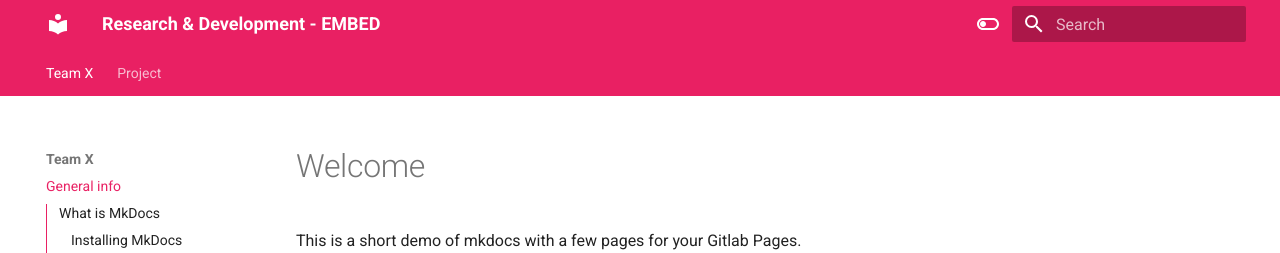
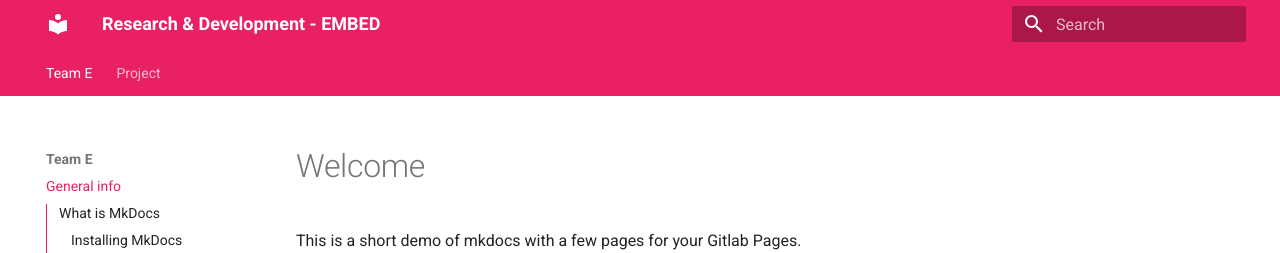
Before and after one commit to michielskobe/rnd-final-project, an MkDocs documentation site: the page built from docs/index.md, in a window 1280 px wide and 900 px high. Shown: the top 253 px of the window. Built offline with MkDocs 1.6.1 and Material for MkDocs 9.7.7, drawn with Linux system fonts in a browser that asks for light colours; nearby versions of some CDN libraries; library files that are not in the unit come from our copies.

Commit message:
Set mkdocs to the right team letter

```diff
--- a/mkdocs.yml
+++ b/mkdocs.yml
@@ -15,15 +15,9 @@
   language: en
   palette:
     - scheme: default
-      toggle:
-        icon: material/toggle-switch-off-outline
-        name: Switch to dark mode
       primary: pink
       accent: purple
     - scheme: slate
-      toggle:
-        icon: material/toggle-switch
-        name: Switch to light mode
       primary: teal
       accent: lime
 
@@ -74,7 +68,7 @@
   &copy; 2024 <a href=""  target="_blank" rel="noopener">TEAM Name</a>
 
 nav:
- - Team X: # This can be a grouping header, in that case do not put a file name behind it
+ - Team E: # This can be a grouping header, in that case do not put a file name behind it
    - General info : index.md
    - Extra info : extra.md
  - Project:
```
